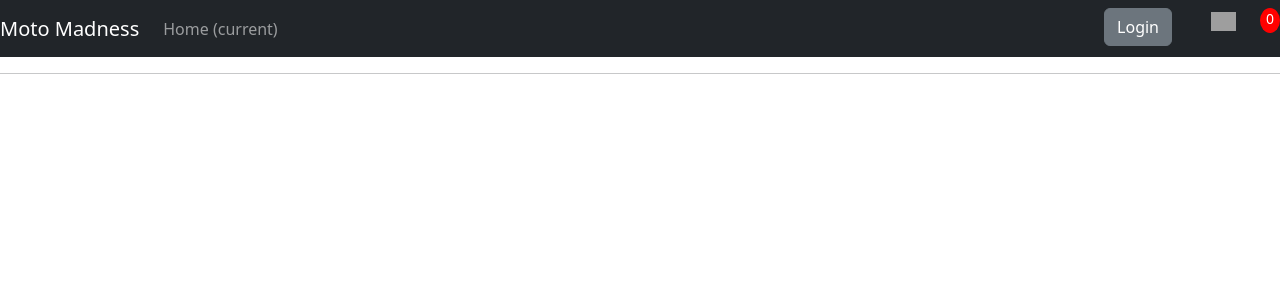
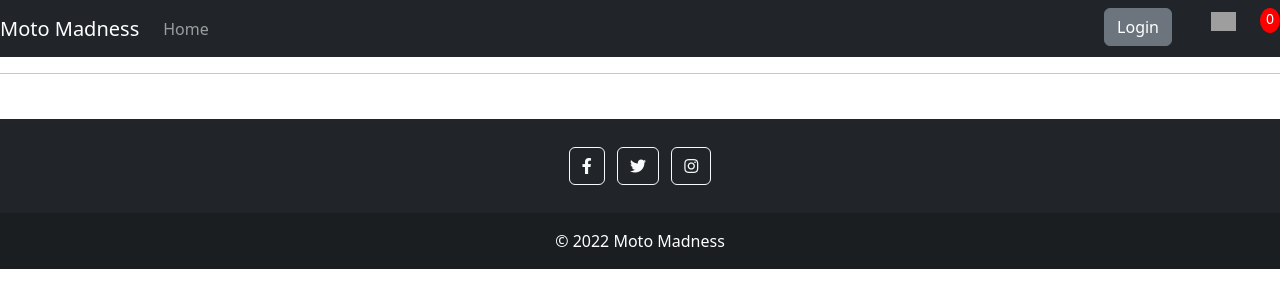
Before and after one commit to cmikedev/ecommerce, a Django app: page / in a window 1280 px wide. Shown: the top 308 px of the page. Run offline with Django 3.2, Linux system fonts and the light colour scheme; data that the repository does not hold is empty; grey boxes are pictures that could not be loaded.

Commit message:
Add footer to base.html

```diff
--- a/static/css/style.css
+++ b/static/css/style.css
@@ -1,3 +1,15 @@
+/*----------------------Custom */
+
+#item-selection {
+	padding-bottom: 5px;
+}
+
+
+
+
+
+/*----------------------Template CSS */
+
 body{
 	background-color: hsl(0, 0%, 98%);
 }
--- a/store/models.py
+++ b/store/models.py
@@ -30,6 +30,9 @@ class Product(models.Model):
     description = models.TextField(max_length=1000)
     licence = models.CharField(max_length=50, choices=licence_type, default="All")
     price = models.FloatField()
+
+    class Meta:
+        ordering = ["manufacturer",]
 
 
 class Order(models.Model):
--- a/store/templates/store/base.html
+++ b/store/templates/store/base.html
@@ -10,6 +10,8 @@
         <title>Moto Madness</title>
         <!-- Favicon-->
         <link rel="icon" type="image/x-icon" href="assets/favicon.ico" />
+        <!-- Fontawesome -->
+        <link rel="stylesheet" href="https://cdnjs.cloudflare.com/ajax/libs/font-awesome/5.15.3/css/all.min.css">
         <!-- Bootstrap icons-->
         <link href="https://cdn.jsdelivr.net/npm/bootstrap-icons@1.5.0/font/bootstrap-icons.css" rel="stylesheet" />
         <!-- CSS -->
@@ -62,6 +64,21 @@
             {% block content %}
             {% endblock content %}
         </div>
+
+        <!-- Footer -->
+        <footer class="bg-dark text-center text-white">
+            <div class="container p-4 pb-0">
+                <section class="mb-4">
+                    <a class="btn btn-outline-light btn-floating m-1" href="https://www.facebook.com/" target="_blank" rel="noopener noreferrer" role="button"><i class="fab fa-facebook-f"></i></a>
+                    <a class="btn btn-outline-light btn-floating m-1" href="https://www.twitter.com/" target="_blank" rel="noopener noreferrer" role="button"><i class="fab fa-twitter"></i></a>
+                    <a class="btn btn-outline-light btn-floating m-1" href="https://www.instagram.com/" target="_blank" rel="noopener noreferrer" role="button"><i class="fab fa-instagram"></i></a>
+                </section>
+            </div>
+            <div class="text-center p-3" style="background-color: rgba(0, 0, 0, 0.2);">
+                <span class="mb-3 mb-md-0 text-white">© 2022 Moto Madness</span>
+            </div>
+        </footer>
+
         <!-- Bootstrap core JS-->
         <script src="https://cdn.jsdelivr.net/npm/bootstrap@5.2.3/dist/js/bootstrap.min.js" integrity="sha384-cuYeSxntonz0PPNlHhBs68uyIAVpIIOZZ5JqeqvYYIcEL727kskC66kF92t6Xl2V" crossorigin="anonymous"></script>
         <script src="https://cdn.jsdelivr.net/npm/bootstrap@5.2.3/dist/js/bootstrap.bundle.min.js" integrity="sha384-kenU1KFdBIe4zVF0s0G1M5b4hcpxyD9F7jL+jjXkk+Q2h455rYXK/7HAuoJl+0I4" crossorigin="anonymous"></script>
--- a/store/templates/store/store.html
+++ b/store/templates/store/store.html
@@ -16,22 +16,24 @@
         {% endfor %}
     </div>-->
     <!-- testing how card looks -->
-    <div class="row">
+    <div id="item-selection" class="row">
         {% for product in products %}
         <div class="col">
             <div class="card card-element" style="width: 18rem;">
-                <img class="card-img-top thumbnail" src="{{product.image.url}}" alt="motorcycle">
+                <img class="card-img-top thumbnail" src="{{product.image.url}}" alt="{{product.title}}">
                 <div class="card-body">
                 <h4 class="card-title"><strong>{{product.manufacturer}}</strong></h4>
                 <h6 class="card-title"><strong>{{product.title}}</strong></h6>
                 <hr>
+                <h4><strong>
+                    €{{product.price|floatformat:2}}
+                </strong></h4>
+                <hr>
                 <button  class="btn btn-outline-secondary add-btn">Add to Cart</button>
 				<a class="btn btn-outline-secondary" href="#">View</a>
-				<h4 style="display: inline-block; float: right"><strong>
-                    €{{product.price|floatformat:2}}
-                </strong></h4>
                 </div>
             </div>
+            <br>
         </div>
         {% endfor %}
     </div>
```
Also changed, not shown: store/migrations/0006_alter_product_options.py (added).
